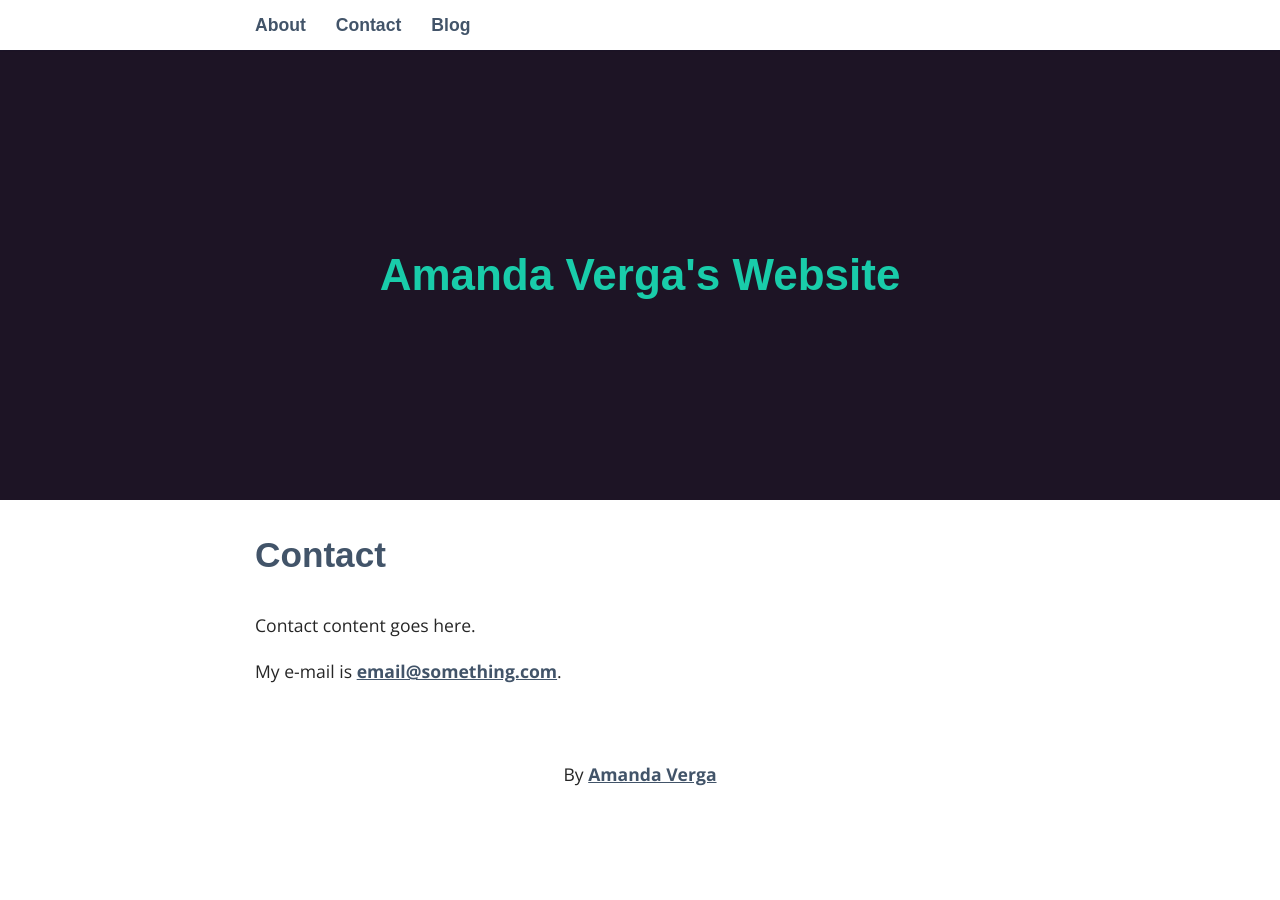
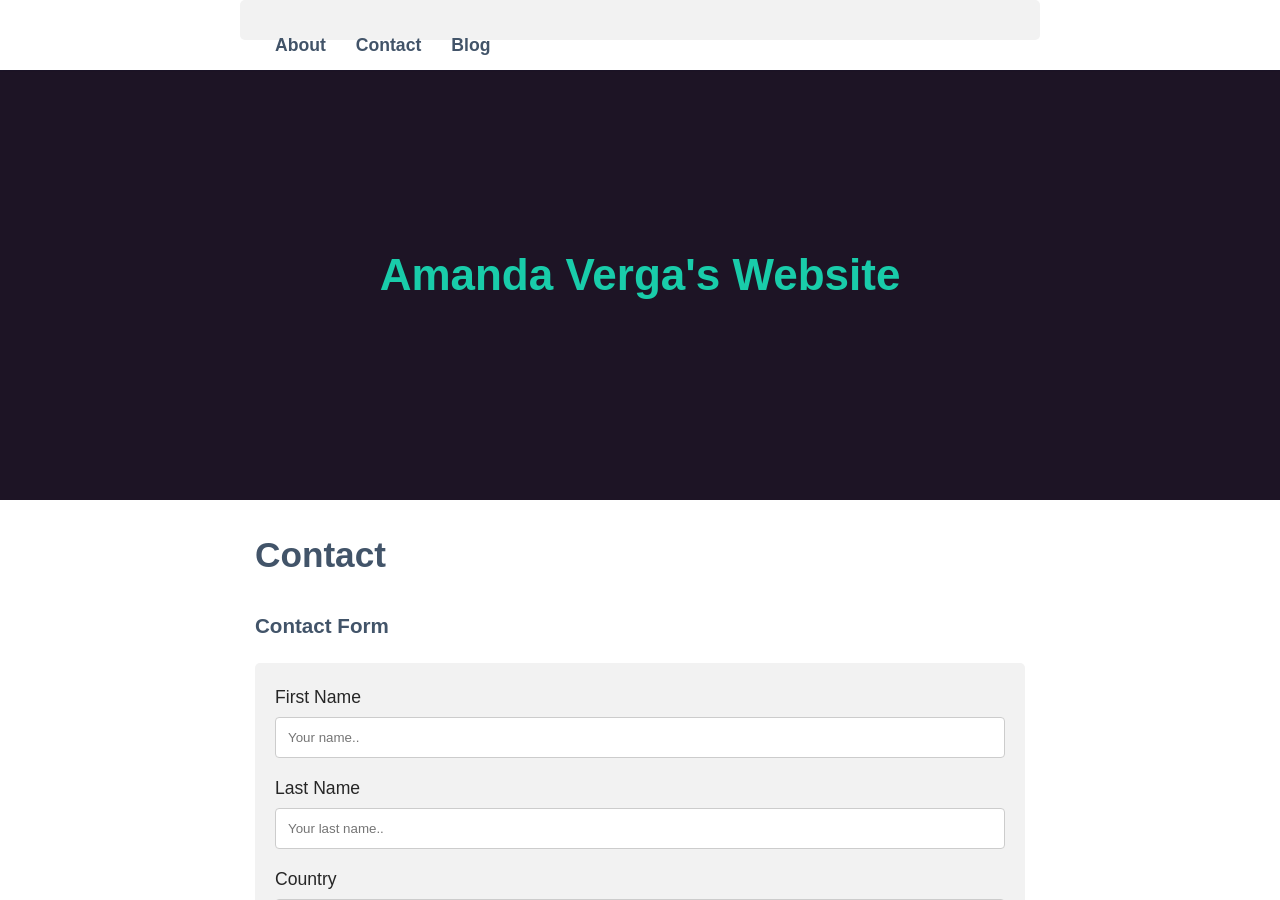
Before and after one commit to amandayverga/amandayverga, a Jekyll site: the page built from _pages/02_contact.md, in a window 1280 px wide and 900 px high. Built offline with Jekyll 4.4.1, drawn with Linux system fonts in a browser that asks for light colours; some web fonts are replaced.

Commit message:
Attempt at a contact page box thing

```diff
--- a/_pages/02_contact.md
+++ b/_pages/02_contact.md
@@ -4,6 +4,69 @@
 permalink: /contact/
 ---
 
-Contact content goes here.
+<html>
+<head>
+<meta name="viewport" content="width=device-width, initial-scale=1">
+<style>
+body {font-family: Arial, Helvetica, sans-serif;}
+* {box-sizing: border-box;}
 
-My e-mail is [email@something.com](mailto:email@something.com).
+input[type=text], select, textarea {
+  width: 100%;
+  padding: 12px;
+  border: 1px solid #ccc;
+  border-radius: 4px;
+  box-sizing: border-box;
+  margin-top: 6px;
+  margin-bottom: 16px;
+  resize: vertical;
+}
+
+input[type=submit] {
+  background-color: #04AA6D;
+  color: white;
+  padding: 12px 20px;
+  border: none;
+  border-radius: 4px;
+  cursor: pointer;
+}
+
+input[type=submit]:hover {
+  background-color: #45a049;
+}
+
+.container {
+  border-radius: 5px;
+  background-color: #f2f2f2;
+  padding: 20px;
+}
+</style>
+</head>
+<body>
+
+<h3>Contact Form</h3>
+
+<div class="container">
+  <form action="/action_page.php">
+    <label for="fname">First Name</label>
+    <input type="text" id="fname" name="firstname" placeholder="Your name..">
+
+    <label for="lname">Last Name</label>
+    <input type="text" id="lname" name="lastname" placeholder="Your last name..">
+
+    <label for="country">Country</label>
+    <select id="country" name="country">
+      <option value="australia">Australia</option>
+      <option value="canada">Canada</option>
+      <option value="usa">USA</option>
+    </select>
+
+    <label for="subject">Subject</label>
+    <textarea id="subject" name="subject" placeholder="Write something.." style="height:200px"></textarea>
+
+    <input type="submit" value="Submit">
+  </form>
+</div>
+
+</body>
+</html>
```
